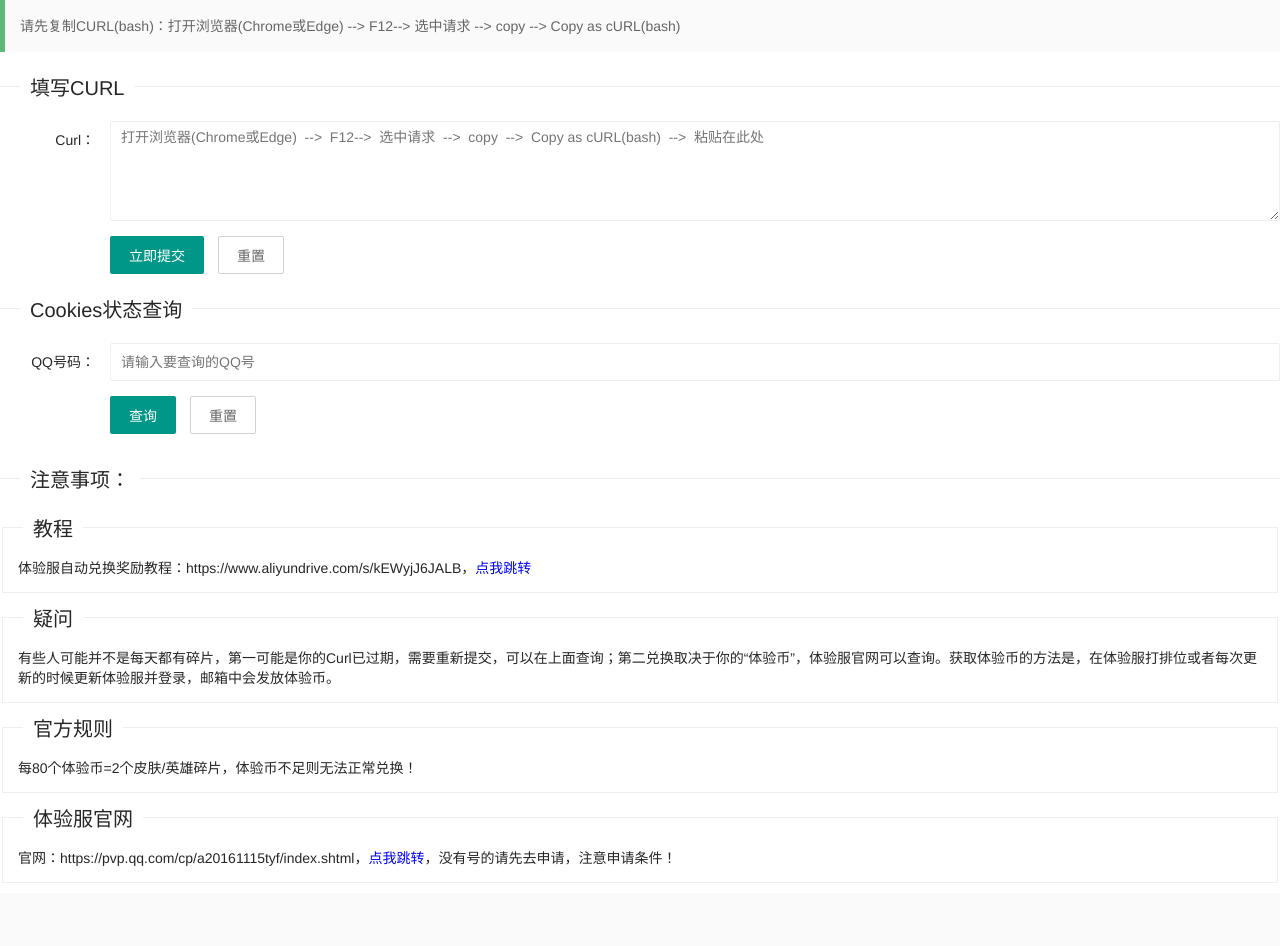
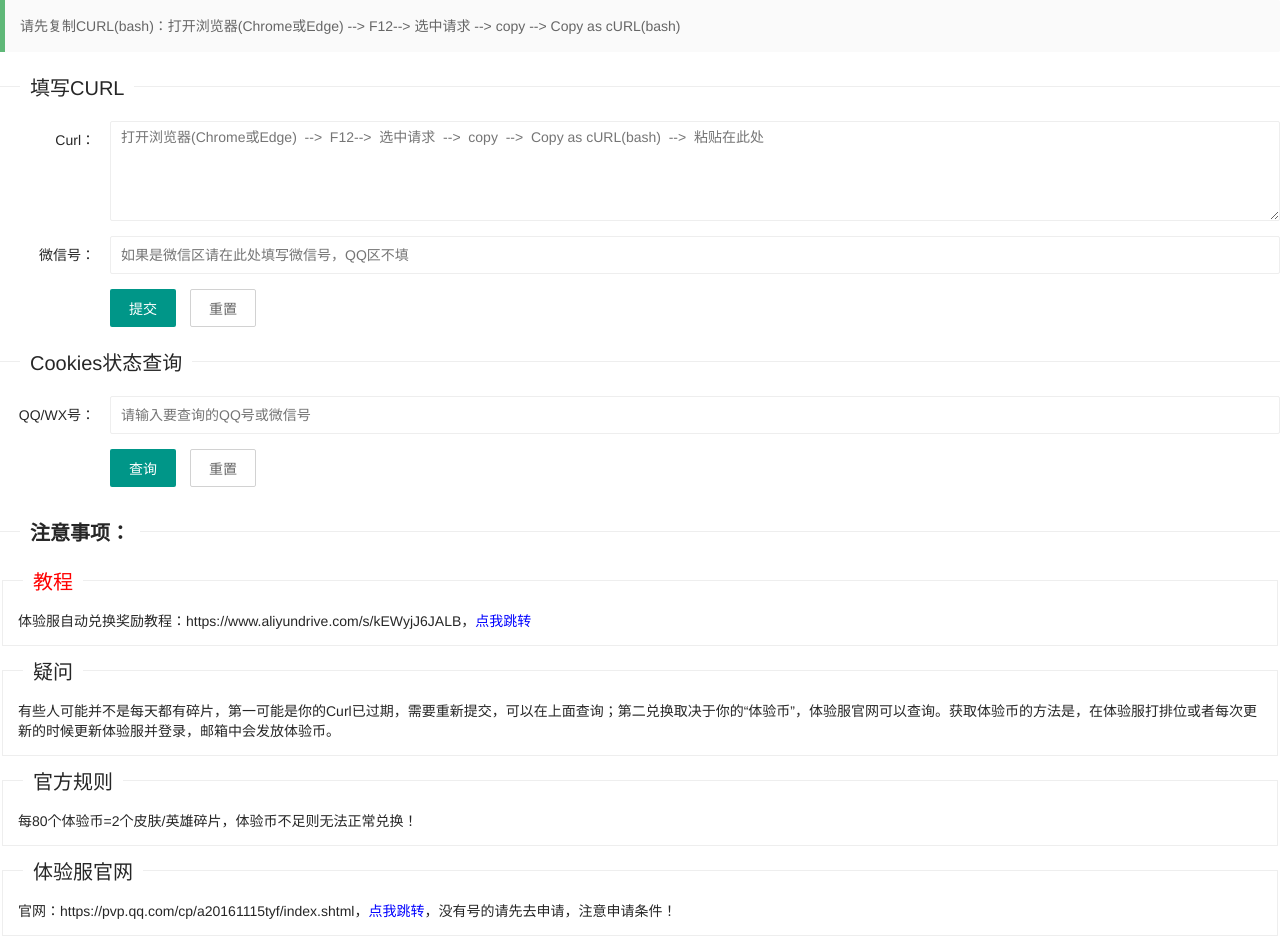
Before and after one commit to MuZiCul/WZRYTYF, a Flask app: page / in a window 1280 px wide. Before the commit the page ends 866 px from the top, so only its background shows below. Run offline with Flask 2, Linux system fonts and the light colour scheme; some libraries are stand-ins or nearby versions.

Commit message:
添加微信兑换

```diff
--- a/blueprints/index.py
+++ b/blueprints/index.py
@@ -20,10 +20,11 @@ def home():
 def get_curl():
     if request.method == 'POST':
         curl = request.form.get('curl')
+        wx = request.form.get('wx')
         curl_re_expression = re.compile("curl(.*?)--compressed", re.S) or re.compile("curl(.*?)--insecure", re.S)
         curl_result_list = re.findall(curl_re_expression, curl)
         if curl_result_list:
-            return curl2py(curl_result_list)
+            return curl2py(curl_result_list, wx)
         else:
             return jsonify({'code': 400, 'msg': 'curl格式有误'})
     else:
@@ -44,7 +45,7 @@ def search():
         return jsonify({'code': 400, 'msg': '系统错误'})
 
 
-def curl2py(curl_result_list):
+def curl2py(curl_result_list, wx):
     try:
         if curl_result_list:
             curl_result = curl_result_list[0]
@@ -54,11 +55,14 @@ def curl2py(curl_result_list):
             qq = qq_result_list[0][1:]
             if qq[0] == '0':
                 qq = qq[1:]
-            # 解析wx
+            # 如果是wx登录，解析wx
             wx_re_expression = re.compile("wxcode=(.*?);", re.S)
             wx_result_list = re.findall(wx_re_expression, curl_result)
             if len(wx_result_list)>0:
-                qq = wx_result_list[0]
+                if wx == '' or wx == ' ' or len(wx)<1:
+                    return jsonify({'code': 400, 'msg': '当前为微信Curl，请输入微信号！'})
+                else:
+                    qq = wx
             # 解析出请求Url
             url_re_expression = re.compile("(http.*?)'", re.S)
             url_result_list = re.findall(url_re_expression, curl_result)
@@ -96,12 +100,11 @@ def curl2py(curl_result_list):
                     msg = add_cookies(qq, url, headers, data_dict) + '，今日已兑换！'
                     code = 200
                 elif '体验币不足' in response_msg:
-                    msg = add_cookies(qq, url, headers, data_dict) + '，体验比不足！！'
+                    msg = add_cookies(qq, url, headers, data_dict) + '，体验币不足！！'
                     code = 200
                 else:
                     msg = 'Cookies有误，请重新登陆后获取curl！'
                     code = 400
-
         else:
             msg = 'curl有误！'
             code = 400
--- a/templates/index.html
+++ b/templates/index.html
@@ -25,13 +25,19 @@
         <div class="layui-input-block">
             <textarea name="curl"
                       placeholder="打开浏览器(Chrome或Edge)  -->  F12-->  选中请求  -->  copy  -->  Copy as cURL(bash)  -->  粘贴在此处"
-                      lay-verify="required" lay-reqtext="只有一个输入框，你都不想填？" autocomplete="off"
+                      lay-verify="required" lay-reqtext="Curl必填哦！宝~" autocomplete="off"
                       class="layui-textarea"></textarea>
         </div>
     </div>
     <div class="layui-form-item">
+        <label class="layui-form-label">微信号：</label>
         <div class="layui-input-block">
-            <button type="submit" class="layui-btn" lay-submit="" lay-filter="add">立即提交</button>
+            <input type="text" name="wx"  placeholder="如果是微信区请在此处填写微信号，QQ区不填" class="layui-input">
+        </div>
+    </div>
+    <div class="layui-form-item">
+        <div class="layui-input-block">
+            <button type="submit" class="layui-btn" lay-submit="" lay-filter="add">提交</button>
             <button type="reset" class="layui-btn layui-btn-primary">重置</button>
         </div>
     </div>
@@ -44,9 +50,9 @@
 
 <form class="layui-form" action="">
     <div class="layui-form-item">
-        <label class="layui-form-label">QQ号码：</label>
+        <label class="layui-form-label">QQ/WX号：</label>
         <div class="layui-input-block">
-            <input type="text" name="qq" lay-verify="required" lay-reqtext="QQ是必填项，岂能为空？" placeholder="请输入要查询的QQ号" class="layui-input">
+            <input type="text" name="qq" lay-verify="required" lay-reqtext="QQ是必填项，岂能为空？" placeholder="请输入要查询的QQ号或微信号" class="layui-input">
         </div>
     </div>
     <div class="layui-form-item">
@@ -59,11 +65,11 @@
 
 
 <fieldset class="layui-elem-field layui-field-title" style="margin-top: 30px;">
-  <legend>注意事项：</legend>
+  <legend><b>注意事项：</b></legend>
 </fieldset>
 
 <fieldset class="layui-elem-field">
-  <legend>教程</legend>
+  <legend style="color: red">教程</legend>
   <div class="layui-field-box">
     体验服自动兑换奖励教程：https://www.aliyundrive.com/s/kEWyjJ6JALB，<a href="https://www.aliyundrive.com/s/kEWyjJ6JALB" target="_blank" style="color: blue;">点我跳转</a>
   </div>
@@ -98,7 +104,7 @@
             const curl_data = data.field
             $.ajax({
                 url: '/curl', method: 'post', data: {
-                    'curl': curl_data.curl
+                    'curl': curl_data.curl, 'wx': curl_data.curl
                 }, success: function (data) {
                     if (400 === data.code) {
                         layer.alert(data.msg, {
```
